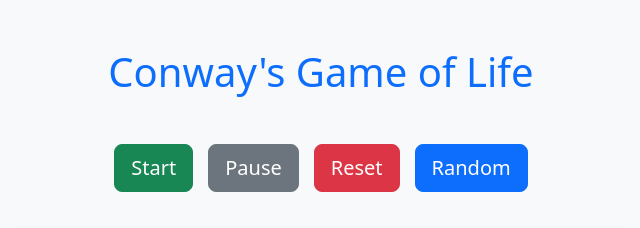
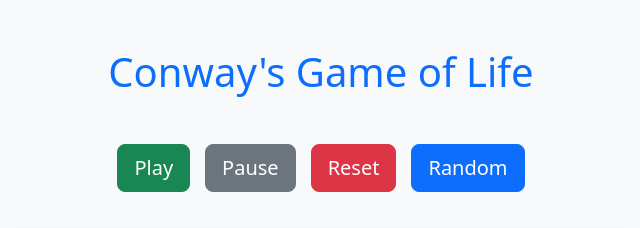
Before and after one commit to rajankumarmandanka07/Tic-Tac-Toe, a plain HTML site: page Game-of-Life/index.html in a window 1280 px wide. Shown: the top 228 px of the page, 319-959 px from the left. Drawn offline with nearby package versions, Linux system fonts and the light colour scheme.

Commit message:
Update index.html

```diff
--- a/Game-of-Life/index.html
+++ b/Game-of-Life/index.html
@@ -41,7 +41,7 @@
     <div class="container text-center">
       <h1 class="my-5 text-primary">Conway's Game of Life</h1>
       <div class="mb-3 d-flex justify-content-center control-buttons">
-        <button id="startBtn" class="btn btn-success btn-lg">Start</button>
+        <button id="playBtn" class="btn btn-success btn-lg">Play</button>
         <button id="pauseBtn" class="btn btn-secondary btn-lg">Pause</button>
         <button id="resetBtn" class="btn btn-danger btn-lg">Reset</button>
         <button id="randomBtn" class="btn btn-primary btn-lg">Random</button>
```
